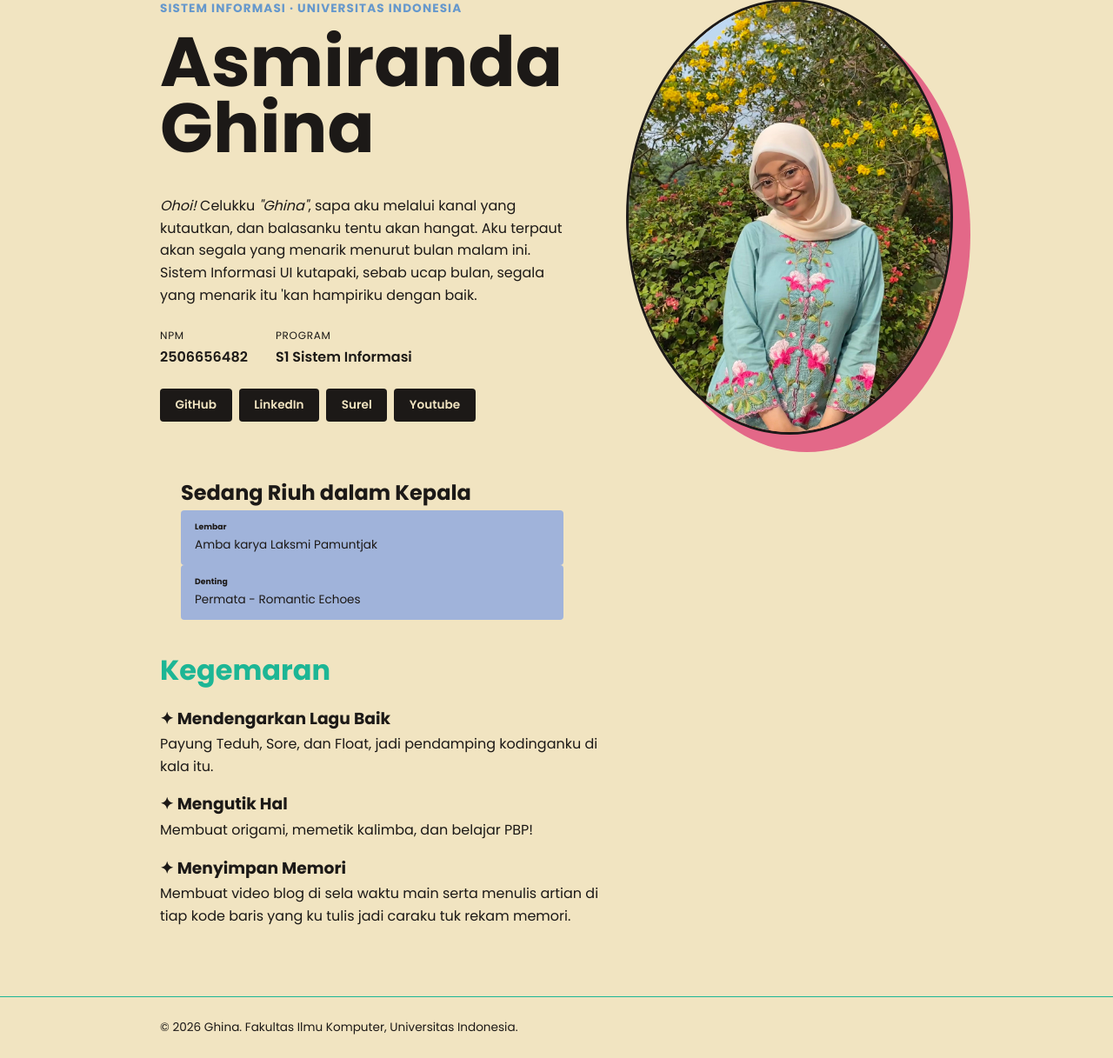
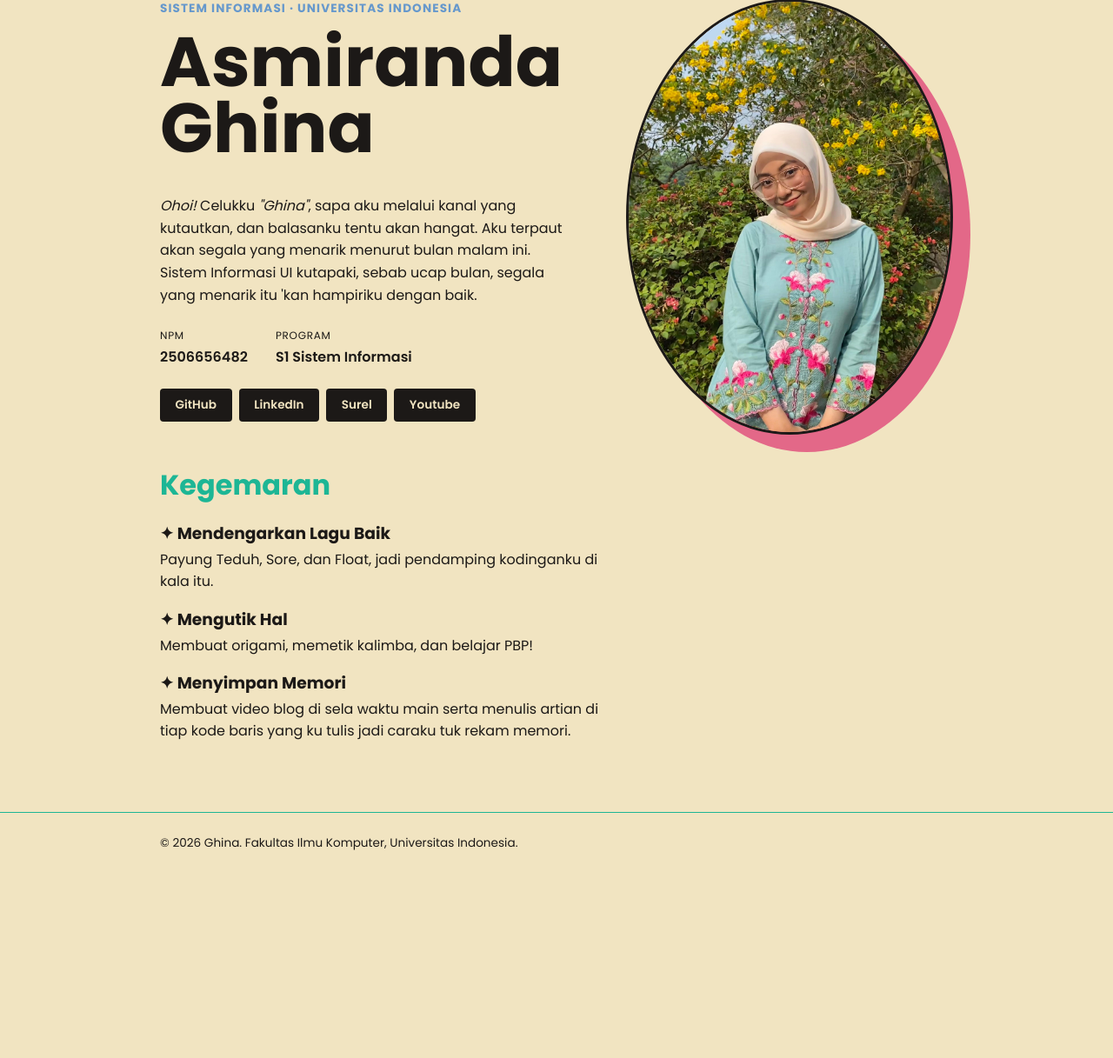
Before and after one commit to asmirandaghina/myportofolio, a Django app: page / in a window 1280 px wide. Shown: the part 147-1364 px from the top of the page at 87% size. After the commit the page ends 1125 px from the top, so only its background shows below. Run offline with Django 5.2, Linux system fonts and the light colour scheme.

Commit message:
Menghapus bagian aside dan membuatnya jadi lebih rapi

```diff
--- a/static/css/style.css
+++ b/static/css/style.css
@@ -143,7 +143,10 @@ h1, .brand {
 
 .hero-photo {
     grid-area: photo;
-    align-self: center;
+    align-self: start;
+}
+
+.photo-frame {
     position: relative;
 }
 
@@ -220,26 +223,3 @@ h1, .brand {
 .kegemaran-item h3 {
     margin-bottom: 0.1rem;
 }
-
-.riuh {
-    margin-top: 1.5rem;
-    display: felx;
-    flex-direction: column;
-    gap: 0.75rem;
-}
-
-.riuh-item {
-    background-color:  rgba(100, 144, 238, 0.571);
-    border-radius: var(--radius);
-    padding: 0.75rem 1rem;
-}
-
-.riuh-item h3 {
-    font-size: 0.58rem;
-    margin-bottom: 0.15rem;
-}
-
-.riuh-item p {
-    font-size: 0.85rem;
-    color: var(--text-muted);
-}
--- a/templates/index.html
+++ b/templates/index.html
@@ -28,24 +28,11 @@
                     <h1>Asmiranda Ghina</h1>
                 </div>
                 <div class="hero-photo">
-                    <div class="photo-block"></div>
-                    <img class="avatar" src="/static/img/ghina.jpeg" alt="Potret Ghina">
+                    <div class="photo-frame">
+                        <div class="photo-block"></div>
+                        <img class="avatar" src="/static/img/ghina.jpeg" alt="Potret Ghina">
+                    </div>
                 </div>
-                <aside class="riuh" id="riuh">
-                    <div class="container">
-                        <h2>Sedang Riuh dalam Kepala</h2>
-                        <div class="riuh-grid">
-                            <div class="riuh-item">
-                                <h3>Lembar</h3>
-                                <p>Amba karya Laksmi Pamuntjak</p>
-                            </div>
-                            <div class="riuh-item">
-                                <h3>Denting</h3>
-                                <p>Permata - Romantic Echoes</p>
-                            </div>
-                        </div>
-                    </div>
-                </aside>
                 <div class="hero-details">
                     <p class="bio"><em>Ohoi!</em> Celukku <em>"Ghina"</em>, sapa aku melalui kanal yang kutautkan, dan balasanku tentu akan hangat. Aku terpaut akan segala yang menarik menurut bulan malam ini. Sistem Informasi UI kutapaki, sebab ucap bulan, segala yang menarik itu 'kan hampiriku dengan baik.</p>
                     <dl class="meta-list">
```
